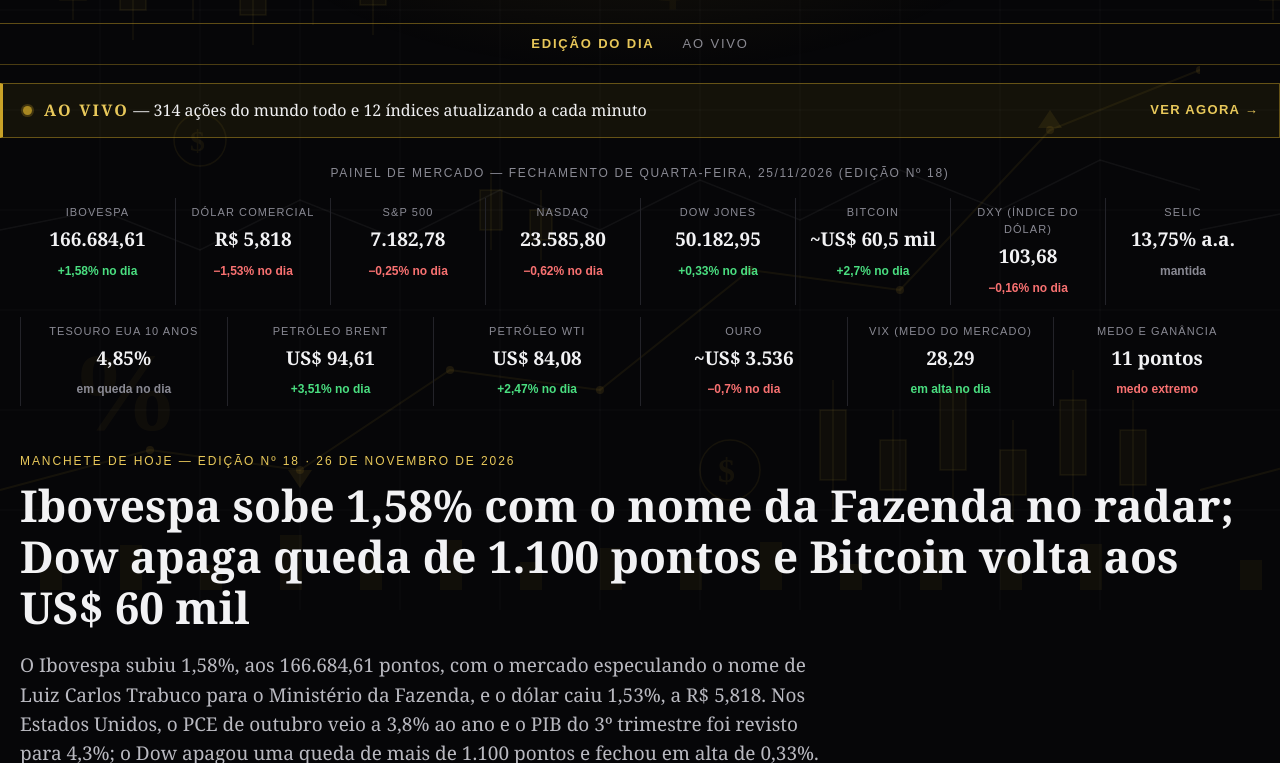
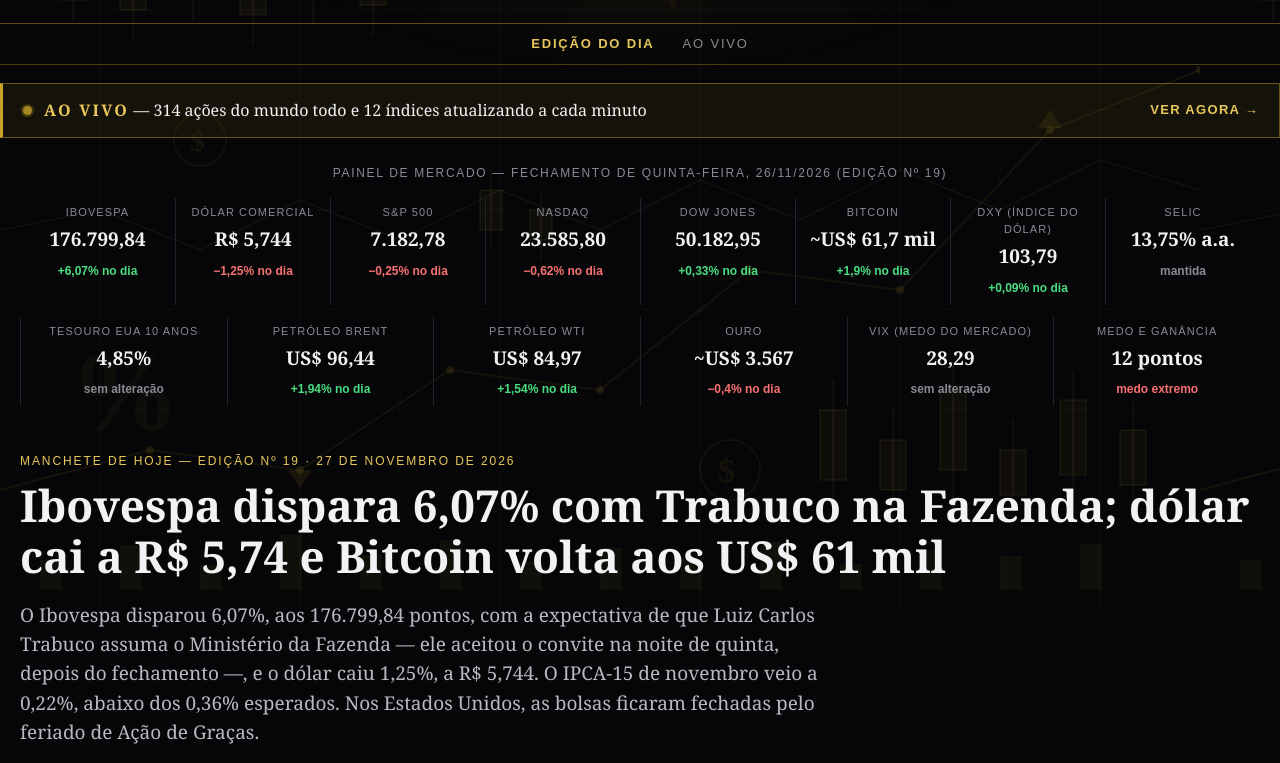
Before and after one commit to peokcnfhuj/jornal-pvsr-invest, a plain HTML site: page index.html in a window 1280 px wide. Shown: the part 190-953 px from the top of the page. Drawn offline with Linux system fonts and the light colour scheme.

Commit message:
Edição nº 19 — 27 de novembro de 2026

```diff
--- a/index.html
+++ b/index.html
@@ -11,8 +11,8 @@
 
 <header class="masthead">
   <div class="masthead-top">
-    <span>Quinta-feira, 26 de novembro de 2026</span>
-    <span class="masthead-ed">Edição nº 18 no ar</span>
+    <span>Sexta-feira, 27 de novembro de 2026</span>
+    <span class="masthead-ed">Edição nº 19 no ar</span>
     <span>PVSR INVEST by PSVR HOLDING TECH</span>
   </div>
   <div class="masthead-title">
@@ -34,33 +34,33 @@
 </a>
 
 <section class="ticker" aria-label="Painel de mercado">
-  <div class="ticker-head">Painel de mercado — fechamento de quarta-feira, 25/11/2026 (edição nº 18)</div>
+  <div class="ticker-head">Painel de mercado — fechamento de quinta-feira, 26/11/2026 (edição nº 19)</div>
   <div class="ticker-strip">
-    <div class="tick"><span class="tick-name">Ibovespa</span><span class="tick-val">166.684,61</span><span class="tick-var up">+1,58% no dia</span></div>
-    <div class="tick"><span class="tick-name">Dólar comercial</span><span class="tick-val">R$ 5,818</span><span class="tick-var down">−1,53% no dia</span></div>
+    <div class="tick"><span class="tick-name">Ibovespa</span><span class="tick-val">176.799,84</span><span class="tick-var up">+6,07% no dia</span></div>
+    <div class="tick"><span class="tick-name">Dólar comercial</span><span class="tick-val">R$ 5,744</span><span class="tick-var down">−1,25% no dia</span></div>
     <div class="tick"><span class="tick-name">S&amp;P 500</span><span class="tick-val">7.182,78</span><span class="tick-var down">−0,25% no dia</span></div>
     <div class="tick"><span class="tick-name">Nasdaq</span><span class="tick-val">23.585,80</span><span class="tick-var down">−0,62% no dia</span></div>
     <div class="tick"><span class="tick-name">Dow Jones</span><span class="tick-val">50.182,95</span><span class="tick-var up">+0,33% no dia</span></div>
-    <div class="tick"><span class="tick-name">Bitcoin</span><span class="tick-val">~US$ 60,5 mil</span><span class="tick-var up">+2,7% no dia</span></div>
-    <div class="tick"><span class="tick-name">DXY (índice do dólar)</span><span class="tick-val">103,68</span><span class="tick-var down">−0,16% no dia</span></div>
+    <div class="tick"><span class="tick-name">Bitcoin</span><span class="tick-val">~US$ 61,7 mil</span><span class="tick-var up">+1,9% no dia</span></div>
+    <div class="tick"><span class="tick-name">DXY (índice do dólar)</span><span class="tick-val">103,79</span><span class="tick-var up">+0,09% no dia</span></div>
     <div class="tick"><span class="tick-name">Selic</span><span class="tick-val">13,75% a.a.</span><span class="tick-var neutral">mantida</span></div>
-    <div class="tick"><span class="tick-name">Tesouro EUA 10 anos</span><span class="tick-val">4,85%</span><span class="tick-var neutral">em queda no dia</span></div>
-    <div class="tick"><span class="tick-name">Petróleo Brent</span><span class="tick-val">US$ 94,61</span><span class="tick-var up">+3,51% no dia</span></div>
-    <div class="tick"><span class="tick-name">Petróleo WTI</span><span class="tick-val">US$ 84,08</span><span class="tick-var up">+2,47% no dia</span></div>
-    <div class="tick"><span class="tick-name">Ouro</span><span class="tick-val">~US$ 3.536</span><span class="tick-var down">−0,7% no dia</span></div>
-    <div class="tick"><span class="tick-name">VIX (medo do mercado)</span><span class="tick-val">28,29</span><span class="tick-var up">em alta no dia</span></div>
-    <div class="tick"><span class="tick-name">Medo e ganância</span><span class="tick-val">11 pontos</span><span class="tick-var down">medo extremo</span></div>
+    <div class="tick"><span class="tick-name">Tesouro EUA 10 anos</span><span class="tick-val">4,85%</span><span class="tick-var neutral">sem alteração</span></div>
+    <div class="tick"><span class="tick-name">Petróleo Brent</span><span class="tick-val">US$ 96,44</span><span class="tick-var up">+1,94% no dia</span></div>
+    <div class="tick"><span class="tick-name">Petróleo WTI</span><span class="tick-val">US$ 84,97</span><span class="tick-var up">+1,54% no dia</span></div>
+    <div class="tick"><span class="tick-name">Ouro</span><span class="tick-val">~US$ 3.567</span><span class="tick-var down">−0,4% no dia</span></div>
+    <div class="tick"><span class="tick-name">VIX (medo do mercado)</span><span class="tick-val">28,29</span><span class="tick-var neutral">sem alteração</span></div>
+    <div class="tick"><span class="tick-name">Medo e ganância</span><span class="tick-val">12 pontos</span><span class="tick-var down">medo extremo</span></div>
   </div>
 </section>
 
 <main>
   <section class="hero">
-    <div class="hero-kicker">Manchete de hoje — Edição nº 18 · 26 de novembro de 2026</div>
-    <h1>Ibovespa sobe 1,58% com o nome da Fazenda no radar; Dow apaga queda de 1.100 pontos e Bitcoin volta aos US$ 60 mil</h1>
-    <p class="hero-text">O Ibovespa subiu 1,58%, aos 166.684,61 pontos, com o mercado especulando o nome de Luiz Carlos Trabuco para o Ministério da Fazenda, e o dólar caiu 1,53%, a R$ 5,818. Nos Estados Unidos, o PCE de outubro veio a 3,8% ao ano e o PIB do 3º trimestre foi revisto para 4,3%; o Dow apagou uma queda de mais de 1.100 pontos e fechou em alta de 0,33%.</p>
+    <div class="hero-kicker">Manchete de hoje — Edição nº 19 · 27 de novembro de 2026</div>
+    <h1>Ibovespa dispara 6,07% com Trabuco na Fazenda; dólar cai a R$ 5,74 e Bitcoin volta aos US$ 61 mil</h1>
+    <p class="hero-text">O Ibovespa disparou 6,07%, aos 176.799,84 pontos, com a expectativa de que Luiz Carlos Trabuco assuma o Ministério da Fazenda — ele aceitou o convite na noite de quinta, depois do fechamento —, e o dólar caiu 1,25%, a R$ 5,744. O IPCA-15 de novembro veio a 0,22%, abaixo dos 0,36% esperados. Nos Estados Unidos, as bolsas ficaram fechadas pelo feriado de Ação de Graças.</p>
     <div class="hero-actions">
-      <button class="btn btn-gold" data-pdf="pdfs/relatorio-pvsr-invest-2026-11-26.pdf" data-title="Edição nº 18 — 26 de novembro de 2026">Ler agora</button>
-      <a class="btn btn-outline" href="pdfs/relatorio-pvsr-invest-2026-11-26.pdf" download="PVSR INVEST — Investimentos &amp; Negócios — Edição 18 — 2026-11-26.pdf">Baixar PDF</a>
+      <button class="btn btn-gold" data-pdf="pdfs/relatorio-pvsr-invest-2026-11-27.pdf" data-title="Edição nº 19 — 27 de novembro de 2026">Ler agora</button>
+      <a class="btn btn-outline" href="pdfs/relatorio-pvsr-invest-2026-11-27.pdf" download="PVSR INVEST — Investimentos &amp; Negócios — Edição 19 — 2026-11-27.pdf">Baixar PDF</a>
     </div>
     <div class="hero-meta">6 páginas · Ibovespa, câmbio, Estados Unidos, criptomoedas, agenda</div>
   </section>
@@ -162,6 +162,15 @@
         <div class="row-main"><h3>Reserva de emergência: o primeiro passo antes de investir</h3><div class="row-meta">~12 min de leitura · Série Educação, todos os dias</div></div>
         <div class="row-actions">
           <a class="btn btn-small btn-gold" href="serie-educacao-2026-11-21.html">Ler online</a>
+        </div>
+      </article>
+
+      <article class="row">
+        <div class="row-id"><div class="row-num">Edição nº 18</div><div class="row-date">26 de novembro de 2026</div></div>
+        <div class="row-main"><h3>Ibovespa sobe 1,58% com o nome da Fazenda no radar; Dow apaga queda de 1.100 pontos e Bitcoin volta aos US$ 60 mil</h3><div class="row-meta">6 páginas · Ibovespa 166.684,61 · Dólar R$ 5,818</div></div>
+        <div class="row-actions">
+          <button class="btn btn-small btn-gold" data-pdf="pdfs/relatorio-pvsr-invest-2026-11-26.pdf" data-title="Edição nº 18 — 26 de novembro de 2026">Ler online</button>
+          <a class="btn btn-small btn-outline" href="pdfs/relatorio-pvsr-invest-2026-11-26.pdf" download="PVSR INVEST — Investimentos &amp; Negócios — Edição 18 — 2026-11-26.pdf">Baixar</a>
         </div>
       </article>
 
@@ -313,7 +322,7 @@
 <footer>
   <div class="footer-mono"><span class="mono-pvsr">PVSR</span> <span class="mono-invest">INVEST</span> <span class="footer-by">by PSVR Holding Tech</span></div>
   <div class="footer-credit">Pedro Reis · PVSR INVEST by PSVR HOLDING TECH</div>
-  <div class="footer-note">Jornal PVSR INVEST by PSVR HOLDING TECH — Investimentos &amp; Negócios · 23 de novembro de 2026</div>
+  <div class="footer-note">Jornal PVSR INVEST by PSVR HOLDING TECH — Investimentos &amp; Negócios · 27 de novembro de 2026</div>
 </footer>
 
 <script src="app.js"></script>
```
